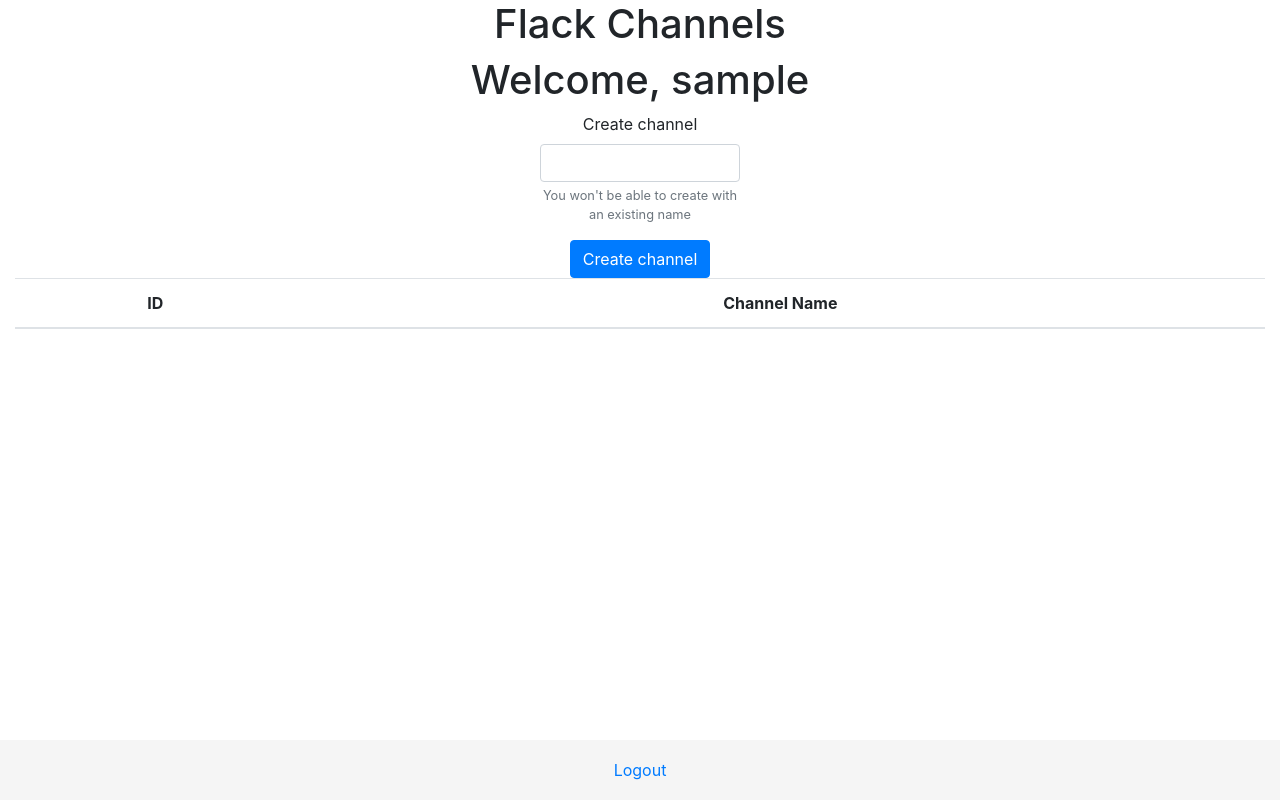
After one commit to remusa/slack-clone, a Flask app: page /channels in a window 1280 px wide. The commit adds this page. Run offline with Flask 2, Linux system fonts and the light colour scheme; the visitor is signed in with stand-in values (Sample User, id 1); lists and menus that the app fills with data are empty; some libraries are stand-ins or nearby versions.

Commit message:
Chat messages using lists (before socket.io)

```diff
--- /dev/null
+++ b/app.py
@@ -0,0 +1,105 @@
+import os
+import requests
+
+from flask import Flask, session, render_template, request, redirect, url_for, flash
+from flask_session import Session
+from flask_socketio import SocketIO, emit
+from collections import defaultdict
+
+app = Flask(__name__)
+app.config["SECRET_KEY"] = os.getenv("SECRET_KEY")
+socketio = SocketIO(app)
+
+
+app.config["SESSION_PERMANENT"] = False
+app.config["SESSION_TYPE"] = "filesystem"
+Session(app)
+
+
+@app.route("/", methods=["GET", "POST"])
+def index():
+    if session.get("user"):
+        return redirect(url_for("channels"))
+
+    if request.method == "POST":
+        username = str(request.form.get("inputUsername"))
+        session["user"] = username
+        return redirect(url_for("channels"))
+
+    return render_template("index.html", channels_list=channels_list)
+
+
+@app.route("/channels", methods=["GET", "POST"])
+def channels():
+    if not session.get("user"):
+        flash("Log in to view channels")
+        return redirect(url_for("index"))
+    else:
+        username = session.get("user")
+
+    # print(channels_list)
+
+    if request.method == "POST":
+        channel = str(request.form.get("inputChannel"))
+
+        if any(channel in s for s in channels_list):
+            flash("Channel already exists")
+        else:
+            channels_list.append(channel)
+
+    # flash("Welcome, " + session.get("user"))
+    return render_template("channels.html", username=username, channels_list=channels_list)
+
+
+channels_list = []
+
+messages_dictionary = {
+    "channel3": [{
+        "username": ["user1", "user2"],
+        "messages": ["hello", "hello"]
+    }]
+}
+
+usernames_list = []
+messages_list = []
+
+MAX_MESSAGES = 5
+
+
+@app.route("/channel/<string:channel>", methods=["GET", "POST"])
+def channel(channel):
+    username = session.get("user")
+    chat_list = []
+
+    # if current channel exists
+    if any(channel in s for s in channels_list):
+        messages_list = messages_dictionary
+    # new channel
+    # else:
+
+    if request.method == "POST":
+        inputMessage = str(request.form.get("inputMessage"))
+        usernames_list.append(username)
+        messages_list.append(inputMessage)
+
+        chat_list = []
+        if len(usernames_list) > MAX_MESSAGES or len(messages_list) > MAX_MESSAGES:
+            usernames_list.pop(0)
+            messages_list.pop(0)
+
+        for user, message in zip(usernames_list, messages_list):
+            chat_list.append([user, message])
+        #     chat_dictionary[user] = message
+
+    return render_template("channel.html", channel=channel, username=username, chat_list=chat_list)
+
+
+@app.route("/logout")
+def logout():
+    session.pop("user", None)
+    flash("Successfully logged out")
+    return redirect(url_for("index"))
+
+
+if __name__ == '__main__':
+    app.run(debug=True)
--- /dev/null
+++ b/templates/channels.html
@@ -0,0 +1,42 @@
+{% extends "layout.html" %} {% block heading %} Flack Channels {% endblock %} {% block body %}
+
+<main class="container-fluid">
+
+    <h1>Welcome, {{ username }}</h1>
+
+    <form action="{{ url_for('channels') }}" method="post">
+        <div class="form-group">
+            <label for="inputChannel">Create channel</label>
+            <input type="text" class="form-control" id="inputChannel" name="inputChannel" aria-describedby="emailHelp" required/>
+            <small id="channelHelp" class="form-text text-muted">You won't be able to create with an existing name</small>
+        </div>
+
+        <button type="submit" name="" class="btn btn-primary">Create channel</button>
+    </form>
+
+    <table class="table" id="channelsTable">
+        <thead>
+            <th scope="col">ID</th>
+            <th scope="col">Channel Name</th>
+        </thead>
+
+        <tbody>
+            {% for c in channels_list %}
+            <tr scope="row"></tr>
+            <td>
+                <a class="" href="{{ url_for('channel', channel = c) }}">{{ c }}</a>
+            </td>
+            <td>{{ c }}</td>
+            {% endfor %}
+        </tbody>
+    </table>
+
+</main>
+
+<footer class="footer">
+    <div class="container">
+        <a href="{{ url_for('logout') }}">Logout</a>
+    </div>
+</footer>
+
+{% endblock %}
--- a/templates/index.html
+++ b/templates/index.html
@@ -2,7 +2,9 @@
 
 <main class="container-fluid">
 
-    {{ message }}
+    {% if error %}
+    <p class=error>
+        <strong>Error:</strong> {{ error }} {% endif %}
 
         <form action="{{ url_for('index') }}" method="post">
             <div class="form-group">
--- a/templates/layout.html
+++ b/templates/layout.html
@@ -9,6 +9,14 @@
 </head>
 
 <body>
+    {% with messages = get_flashed_messages() %} {% if messages %}
+    <ul class=flashes>
+        {% for message in messages %}
+        <li>{{ message }}</li>
+        {% endfor %}
+    </ul>
+    {% endif %} {% endwith %}
+
     <h1>{% block heading %} {% endblock %}</h1>
 
     {% block body %} {% endblock %}
```
Also changed, not shown: application.py (deleted, +0 -21 lines), templates/channel.html (added, +55 -0 lines), README.md. Lines whose indentation alone changed are shown as unchanged.
